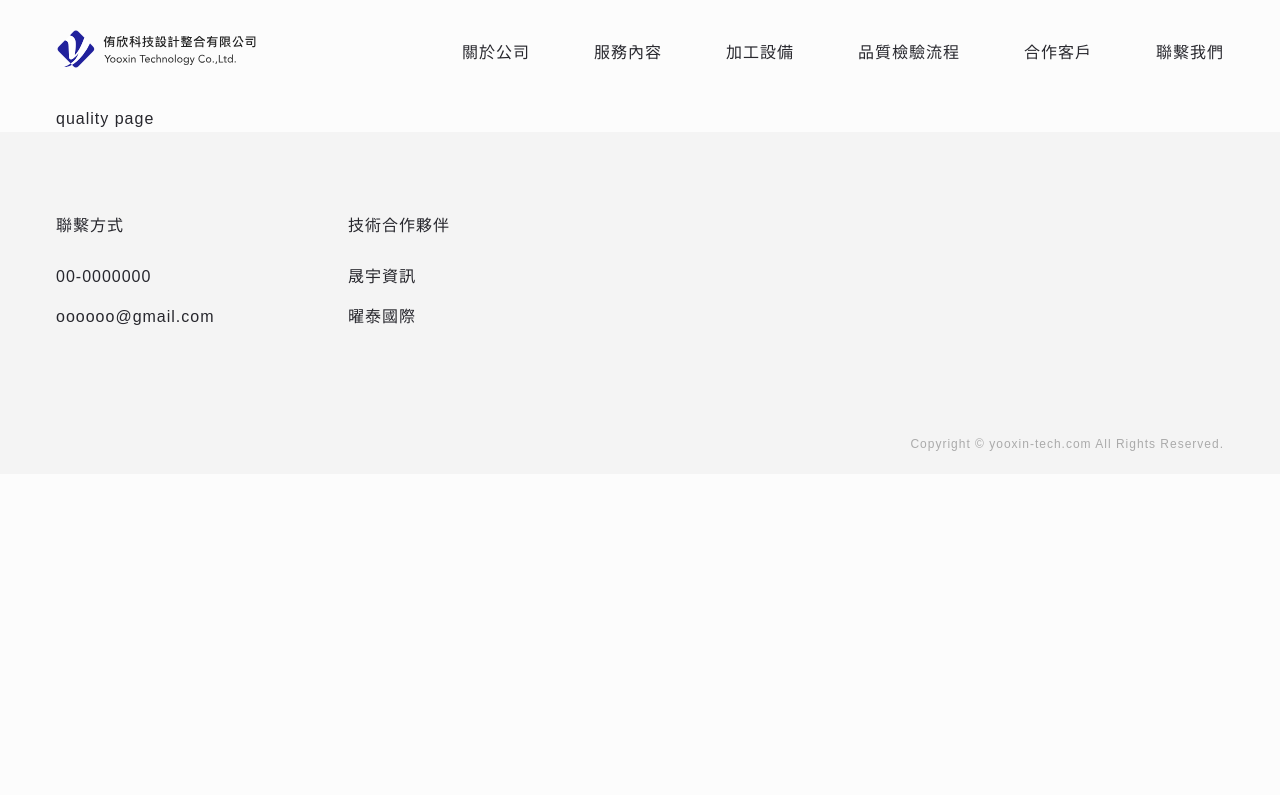
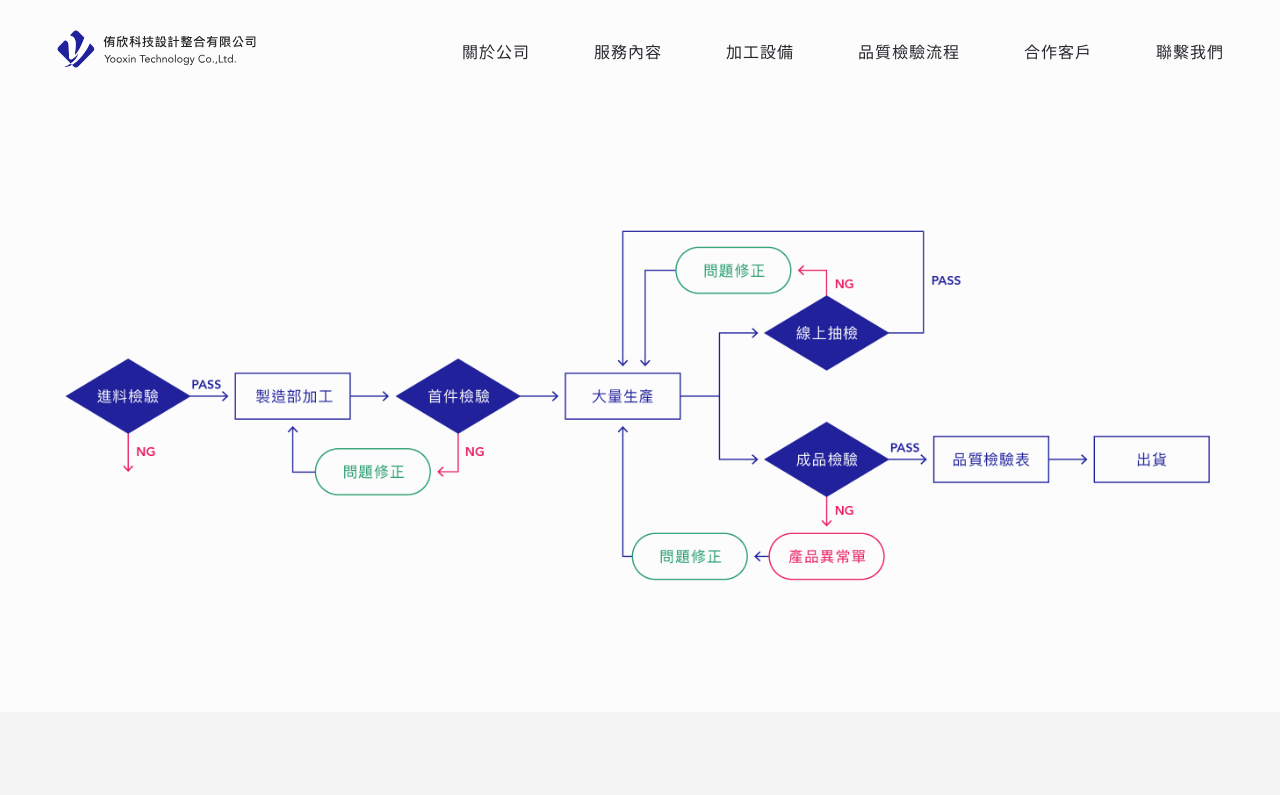
Before and after one commit to npcenthusiasm/yooxin-tech, a Nuxt app: page /quality in a window 1280 px wide. Shown: the top 795 px of the page. Built offline with nearby package versions, Linux system fonts and the light colour scheme.

Commit message:
update quality page

```diff
--- a/pages/quality/index.vue
+++ b/pages/quality/index.vue
@@ -1,7 +1,11 @@
 <template>
-  <div>
-    <div class="container">
-      {{ $route.name }} page
+  <div class="quality-page">
+    <div class="container pt-16 pb-16 md:pt-21 md:pb-21">
+      <picture class="">
+        <source media="(min-width: 768px)" srcset="~assets/img/qualityImg/form_web.png" />
+        <img src="~assets/img/qualityImg/form_mobile.png" alt="品檢留流程圖" />
+      </picture>
+
     </div>
   </div>
 </template>
@@ -9,3 +13,10 @@
 <script>
 export default {}
 </script>
+
+<style lang="scss" scoped>
+
+.quality-page {
+
+}
+</style>
```
Also changed, not shown: assets/img/qualityImg/form_mobile.png (added), assets/img/qualityImg/form_web.png (added).
